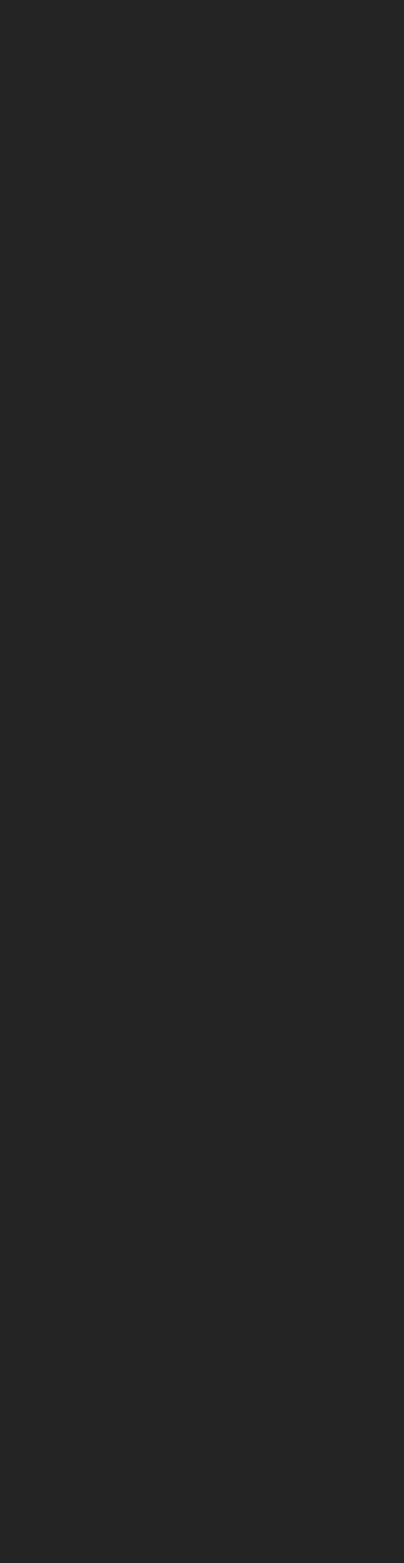
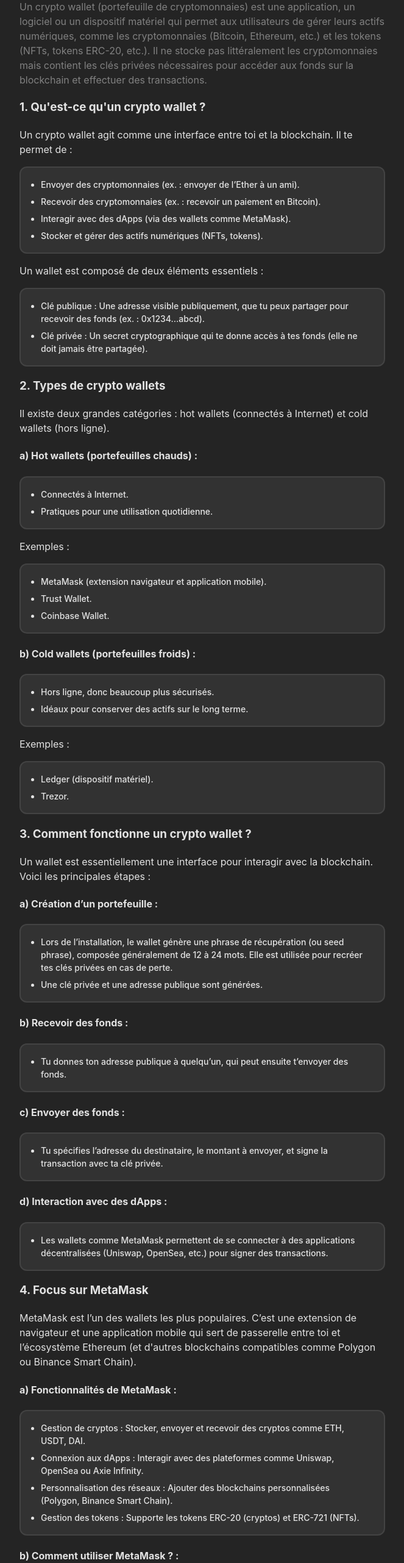
Before and after one commit to hugobonifay/web3, a React (Vite) app: page /web3/crypto-wallets in a window 1280 px wide. Shown: the part 234-2797 px from the top of the page at 61% size, without its empty margins (308-971 px from the left). Before the commit the page ends 800 px from the top, so only its background shows below. Built offline with nearby package versions, Linux system fonts and the light colour scheme.

Commit message:
add crypto wallet page

```diff
--- a/src/components/CryptoWallets.jsx
+++ b/src/components/CryptoWallets.jsx
@@ -1,7 +1,204 @@
+import List from "./List";
+
 const CryptoWallets = () => {
   return (
     <>
       <h2>Crypto Wallets</h2>
+      <p className="intro">
+        Un crypto wallet (portefeuille de cryptomonnaies) est une application,
+        un logiciel ou un dispositif matériel qui permet aux utilisateurs de
+        gérer leurs actifs numériques, comme les cryptomonnaies (Bitcoin,
+        Ethereum, etc.) et les tokens (NFTs, tokens ERC-20, etc.). Il ne stocke
+        pas littéralement les cryptomonnaies mais contient les clés privées
+        nécessaires pour accéder aux fonds sur la blockchain et effectuer des
+        transactions.
+      </p>
+      <h3>1. Qu'est-ce qu'un crypto wallet ?</h3>
+      <List
+        title="Un crypto wallet agit comme une interface entre toi et la blockchain. Il te permet de :"
+        items={[
+          "Envoyer des cryptomonnaies (ex. : envoyer de l’Ether à un ami).",
+          "Recevoir des cryptomonnaies (ex. : recevoir un paiement en Bitcoin).",
+          "Interagir avec des dApps (via des wallets comme MetaMask).",
+          "Stocker et gérer des actifs numériques (NFTs, tokens).",
+        ]}
+      />
+      <List
+        title="Un wallet est composé de deux éléments essentiels :"
+        items={[
+          "Clé publique : Une adresse visible publiquement, que tu peux partager pour recevoir des fonds (ex. : 0x1234...abcd).",
+          "Clé privée : Un secret cryptographique qui te donne accès à tes fonds (elle ne doit jamais être partagée).",
+        ]}
+      />
+      <h3>2. Types de crypto wallets</h3>
+      <p>
+        Il existe deux grandes catégories : hot wallets (connectés à Internet)
+        et cold wallets (hors ligne).
+      </p>
+      <h4>a) Hot wallets (portefeuilles chauds) :</h4>
+      <List
+        items={[
+          "Connectés à Internet.",
+          "Pratiques pour une utilisation quotidienne.",
+        ]}
+      />
+      <List
+        title="Exemples :"
+        items={[
+          "MetaMask (extension navigateur et application mobile).",
+          "Trust Wallet.",
+          "Coinbase Wallet.",
+        ]}
+      />
+      <h4>b) Cold wallets (portefeuilles froids) :</h4>
+      <List
+        items={[
+          "Hors ligne, donc beaucoup plus sécurisés.",
+          "Idéaux pour conserver des actifs sur le long terme.",
+        ]}
+      />
+      <List
+        title="Exemples :"
+        items={["Ledger (dispositif matériel).", "Trezor."]}
+      />
+      <h3>3. Comment fonctionne un crypto wallet ?</h3>
+      <p>
+        Un wallet est essentiellement une interface pour interagir avec la
+        blockchain. Voici les principales étapes :
+      </p>
+      <h4>a) Création d’un portefeuille :</h4>
+      <List
+        items={[
+          "Lors de l’installation, le wallet génère une phrase de récupération (ou seed phrase), composée généralement de 12 à 24 mots. Elle est utilisée pour recréer tes clés privées en cas de perte.",
+          "Une clé privée et une adresse publique sont générées.",
+        ]}
+      />
+      <h4>b) Recevoir des fonds :</h4>
+      <List
+        items={[
+          "Tu donnes ton adresse publique à quelqu’un, qui peut ensuite t’envoyer des fonds.",
+        ]}
+      />
+      <h4>c) Envoyer des fonds :</h4>
+      <List
+        items={[
+          "Tu spécifies l’adresse du destinataire, le montant à envoyer, et signe la transaction avec ta clé privée.",
+        ]}
+      />
+      <h4>d) Interaction avec des dApps :</h4>
+      <List
+        items={[
+          "Les wallets comme MetaMask permettent de se connecter à des applications décentralisées (Uniswap, OpenSea, etc.) pour signer des transactions.",
+        ]}
+      />
+      <h3>4. Focus sur MetaMask</h3>
+      <p>
+        MetaMask est l’un des wallets les plus populaires. C’est une extension
+        de navigateur et une application mobile qui sert de passerelle entre toi
+        et l’écosystème Ethereum (et d'autres blockchains compatibles comme
+        Polygon ou Binance Smart Chain).
+      </p>
+      <h4>a) Fonctionnalités de MetaMask :</h4>
+      <List
+        items={[
+          "Gestion de cryptos : Stocker, envoyer et recevoir des cryptos comme ETH, USDT, DAI.",
+          "Connexion aux dApps : Interagir avec des plateformes comme Uniswap, OpenSea ou Axie Infinity.",
+          "Personnalisation des réseaux : Ajouter des blockchains personnalisées (Polygon, Binance Smart Chain).",
+          "Gestion des tokens : Supporte les tokens ERC-20 (cryptos) et ERC-721 (NFTs).",
+        ]}
+      />
+      <h4>b) Comment utiliser MetaMask ? :</h4>
+      <List
+        items={[
+          "Installation : Télécharge l’extension pour Chrome/Firefox ou l’application mobile.",
+          "Création de portefeuille : Configure une nouvelle wallet en sauvegardant ta seed phrase (indispensable pour restaurer ton compte).",
+          "Ajout de fonds : Envoie des cryptos depuis un autre wallet ou achète directement via des services intégrés.",
+          "Connexion aux dApps : Clique sur “Connect Wallet” sur une dApp, puis signe avec MetaMask.",
+        ]}
+      />
+      <h4>c) Exemple d’utilisation de MetaMask avec une dApp :</h4>
+      <List
+        items={[
+          "Tu te rends sur Uniswap (un échange décentralisé).",
+          "Clique sur “Connect Wallet” et sélectionne MetaMask.",
+          "MetaMask demande ton autorisation pour se connecter.",
+          "Une fois connecté, tu peux échanger des cryptos ou fournir de la liquidité en signant des transactions.",
+        ]}
+      />
+      <h3>5. Avantages des crypto wallets</h3>
+      <List
+        items={[
+          "Sécurité : Les clés privées restent en ta possession (si tu utilises un wallet non-custodial).",
+          "Accessibilité : Les hot wallets (comme MetaMask) sont faciles à installer et utiliser.",
+          "Contrôle total : Pas besoin d’un tiers pour gérer tes fonds.",
+          "Interopérabilité : Compatibles avec diverses blockchains et dApps.",
+        ]}
+      />
+      <h3>6. Limitations et risques</h3>
+      <List
+        items={[
+          "Perte des clés privées : Si tu perds ta clé privée ou ta phrase de récupération, tu perds l’accès à tes fonds.",
+          "Hack : Les hot wallets connectés à Internet sont vulnérables aux piratages.",
+          "Complexité : Peut être intimidant pour les débutants (comprendre les frais de transaction, interagir avec les dApps, etc.).",
+        ]}
+      />
+      <h3>7. Hot wallets vs Cold wallets : Quel choisir ?</h3>
+      <div className="table-container">
+        <table>
+          <thead>
+            <tr>
+              <th>
+                <strong>Critère</strong>
+              </th>
+              <th>
+                <strong>Hot Wallet</strong>
+              </th>
+              <th>
+                <strong>Cold Wallet</strong>
+              </th>
+            </tr>
+          </thead>
+          <tbody>
+            <tr>
+              <td>
+                <strong>Sécurité</strong>
+              </td>
+              <td>Moins sécurisé</td>
+              <td>Très sécurisé</td>
+            </tr>
+            <tr>
+              <td>
+                <strong>Accessibilité</strong>
+              </td>
+              <td>Rapide et facile</td>
+              <td>Plus lent (doit être connecté)</td>
+            </tr>
+            <tr>
+              <td>
+                <strong>Usage quotidien</strong>
+              </td>
+              <td>Idéal pour des transactions fréquentes</td>
+              <td>Pas idéal (surtout pour le stockage longue durée)</td>
+            </tr>
+            <tr>
+              <td>
+                <strong>Exemples</strong>
+              </td>
+              <td>MetaMask, Trust Wallet</td>
+              <td>Ledger, Trezor</td>
+            </tr>
+          </tbody>
+        </table>
+      </div>
+      <h3>Résumé</h3>
+      <p>
+        Un crypto wallet, comme MetaMask, est ton outil principal pour gérer et
+        interagir avec des cryptomonnaies et des dApps. Il te permet de rester
+        maître de tes fonds, tout en ouvrant les portes de l’écosystème
+        décentralisé. Le choix entre un hot wallet (pratique mais moins
+        sécurisé) et un cold wallet (très sécurisé mais moins pratique) dépend
+        de tes besoins et de ton niveau de familiarité avec la blockchain.
+      </p>
     </>
   );
 };
--- a/src/index.css
+++ b/src/index.css
@@ -138,19 +138,19 @@
 
 table th {
   background-color: #313131;
-  padding: 5px;
   border-bottom: 2px solid #434343;
 }
 
-table td {
+table td,
+table th {
   padding: 5px;
+  text-align: left;
 }
 
 /* Apply a border to the right of all but the last column */
 table th:not(:last-child),
 table td:not(:last-child) {
   border-right: 1px solid #434343;
-  ;
 }
 
 /* Apply a border to the bottom of all but the last row */
```
